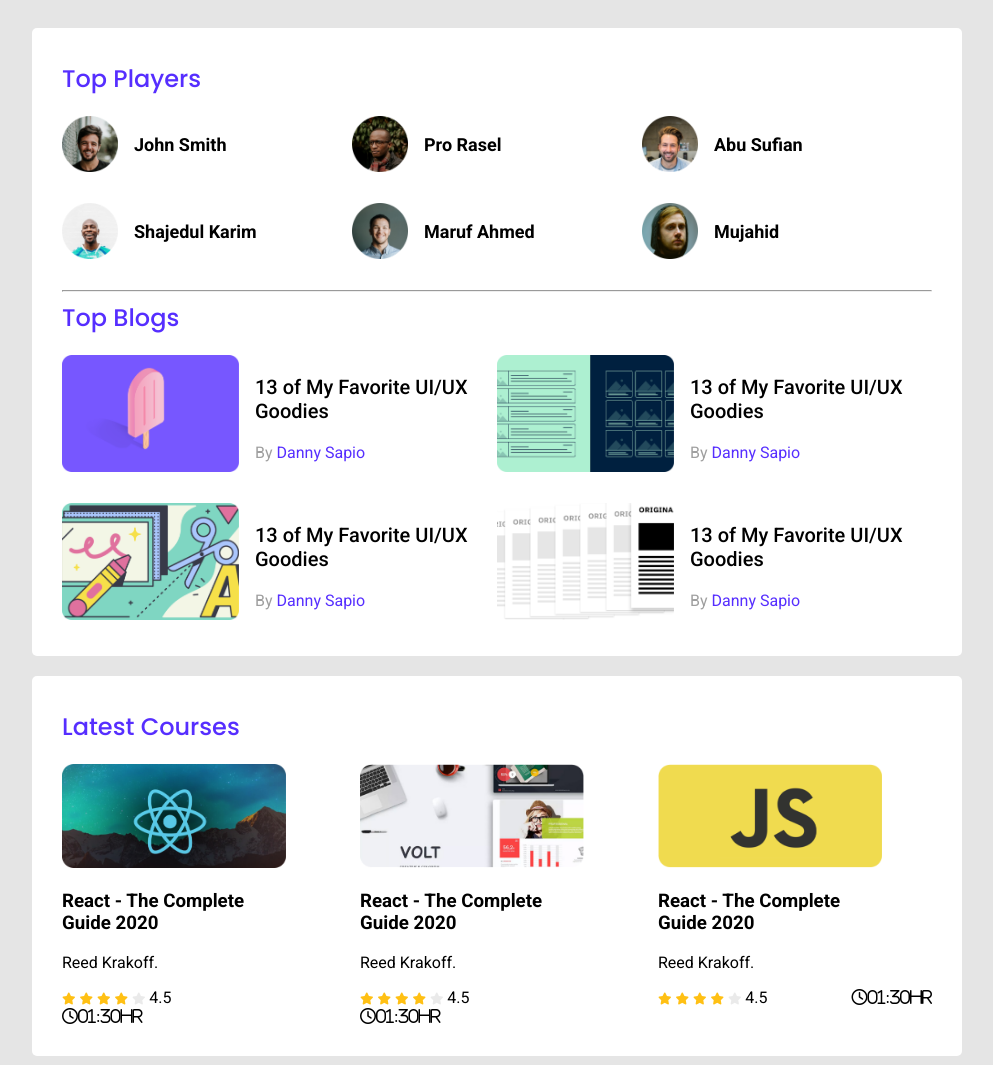
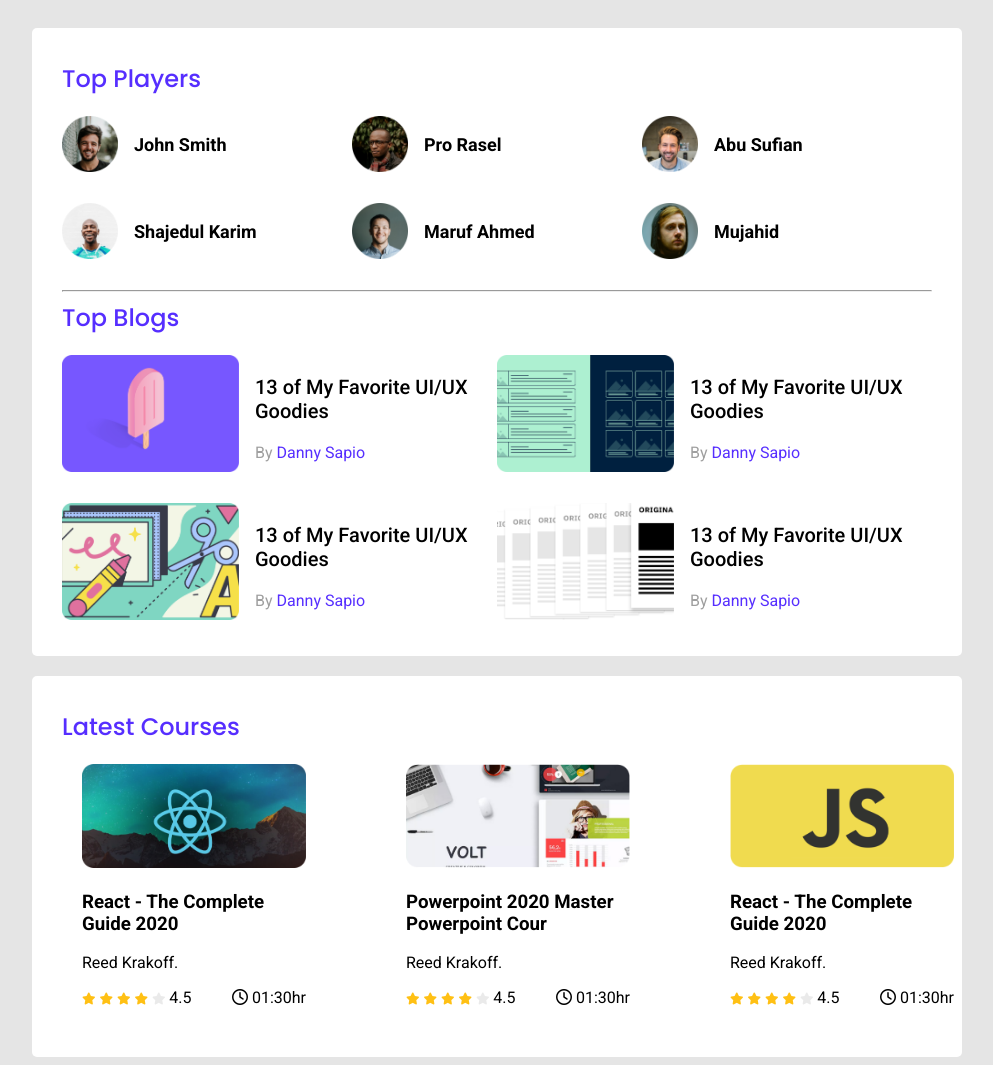
Before and after one commit to shaumicwc/project-leader-board, a plain HTML site: page index.html in a window 1280 px wide. Shown: the whole page, without its empty margins (143-1136 px from the left). Drawn offline with Linux system fonts and the light colour scheme.

Commit message:
courses fixed

```diff
--- a/index.html
+++ b/index.html
@@ -5,7 +5,7 @@
     <meta charset="UTF-8">
     <meta http-equiv="X-UA-Compatible" content="IE=edge">
     <meta name="viewport" content="width=device-width, initial-scale=1.0">
-    <title>Document</title>
+    <title>Leader Board </title>
     <!-- stylesheet linked -->
     <link rel="stylesheet" href="style.css">
     <!-- ...............font awesome kit link................. -->
@@ -121,7 +121,7 @@
                     <div class="course-info">
                         <h3 class="course-title">React - The Complete <br> Guide 2020</h3>
                         <p class="course-author">Reed Krakoff.</p>
-                    <div class="course-info">
+                        <div class="course-description-one">
                             <div>
                                 <i class="fa-solid fa-star filled"></i>
                                 <i class="fa-solid fa-star filled"></i>
@@ -132,7 +132,8 @@
                             </div>
 
                             <div class="course-duration">
-                            <i class="fa-regular fa-clock">01:30hr</i>
+                                <i class="fa-regular fa-clock"></i>
+                                01:30hr
                             </div>
                         </div>
                     </div>
@@ -143,9 +144,9 @@
                         <img src="./images/courses/course-2.png" alt="">
                     </div>
                     <div class="course-info">
-                        <h3 class="course-title">React - The Complete <br> Guide 2020</h3>
+                        <h3 class="course-title">Powerpoint 2020 Master Powerpoint Cour</h3>
                         <p class="course-author">Reed Krakoff.</p>
-                    <div class="course-info">
+                        <div class="course-description-two">
                             <div>
                                 <i class="fa-solid fa-star filled"></i>
                                 <i class="fa-solid fa-star filled"></i>
@@ -156,7 +157,8 @@
                             </div>
 
                             <div class="course-duration">
-                            <i class="fa-regular fa-clock">01:30hr</i>
+                                <i class="fa-regular fa-clock"></i>
+                                01:30hr
                             </div>
                         </div>
                     </div>
@@ -169,7 +171,7 @@
                     <div class="course-info">
                         <h3 class="course-title">React - The Complete <br> Guide 2020</h3>
                         <p class="course-author">Reed Krakoff.</p>
-                    <div class="course-info-2">
+                        <div class="course-discription-three">
                             <div>
                                 <i class="fa-solid fa-star filled"></i>
                                 <i class="fa-solid fa-star filled"></i>
@@ -180,7 +182,8 @@
                             </div>
 
                             <div class="course-duration">
-                            <i class="fa-regular fa-clock">01:30hr</i>
+                                <i class="fa-regular fa-clock"></i>
+                                01:30hr
                             </div>
                         </div>
                     </div>
--- a/style.css
+++ b/style.css
@@ -101,7 +101,10 @@ main {
 .courses {
     display: grid;
     grid-template-columns: repeat(3, 1fr);
-    grid-column-gap: 24px;
+    grid-column-gap: 100px;
+    width: 253px;
+    margin: 20px;
+
 }
 
 .course .course-banner img {
@@ -109,11 +112,10 @@ main {
     height: 104px;
 }
 
-.course-info-2 {
+.course-description-two,
+.course-description-one,
+.course-discription-three {
     display: flex;
-    flex-direction: row;
-
-    align-items: center;
     justify-content: space-between;
 }
 
```
Lines whose indentation alone changed are shown as unchanged.
